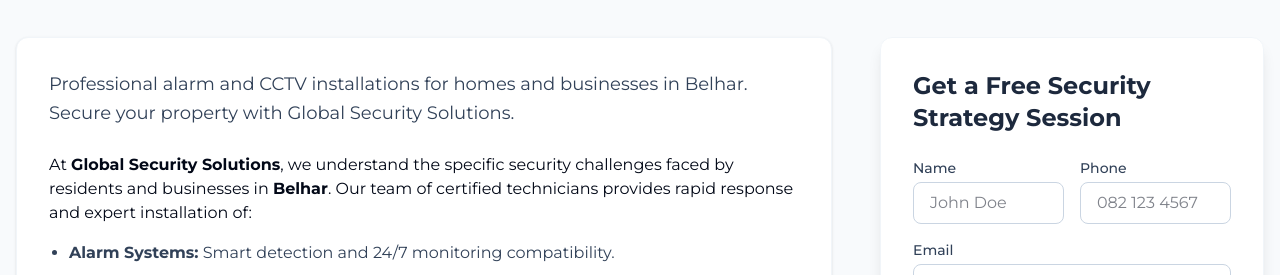
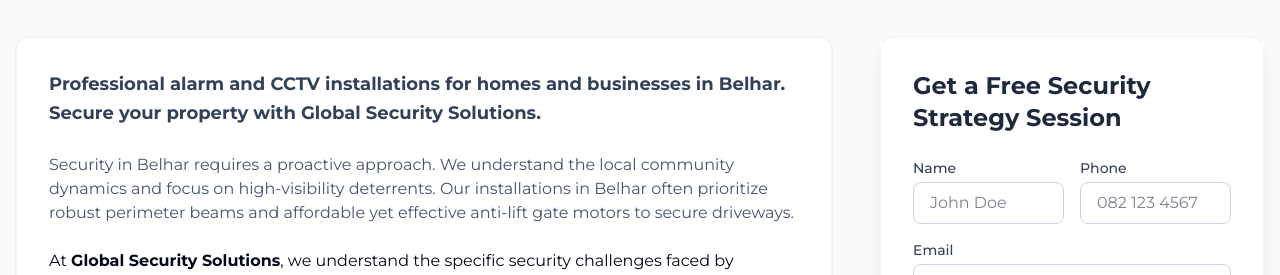
Before and after one commit to GSSolutions-CPT/globalsecuritysolutions.co.za, a Next.js app: page /areas/belhar-security-services in a window 1280 px wide. Shown: the part 271-546 px from the top of the page. Built offline with nearby package versions, Linux system fonts and the light colour scheme; no server answers.

Commit message:
SEO Verification: Fixed Area page template to correctly display local content

```diff
--- a/app/areas/[slug]/page.tsx
+++ b/app/areas/[slug]/page.tsx
@@ -67,7 +67,11 @@
                     <div className="lg:col-span-2 space-y-8">
                         <div className="bg-white p-8 rounded-xl shadow-sm border border-slate-100 prose max-w-none">
                             <p className="text-lg text-slate-700 leading-relaxed mb-6">
-                                {location.description}
+                                <strong>{location.description}</strong>
+                            </p>
+                            <p className="text-slate-600 mb-6">
+                                {/* @ts-ignore */}
+                                {location.localContent}
                             </p>
                             <p>
                                 At <strong>Global Security Solutions</strong>, we understand the specific security challenges faced by residents and businesses in <strong>{location.suburb}</strong>.
```
